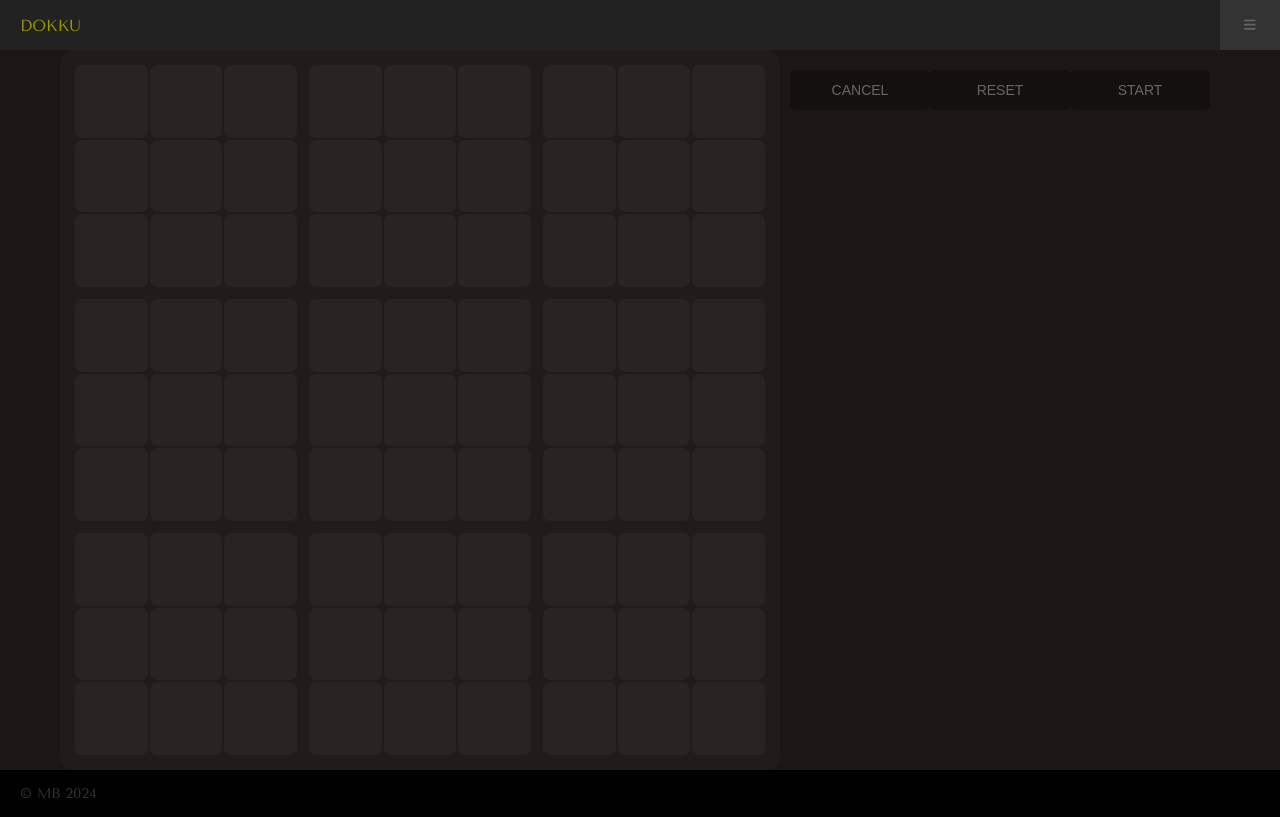
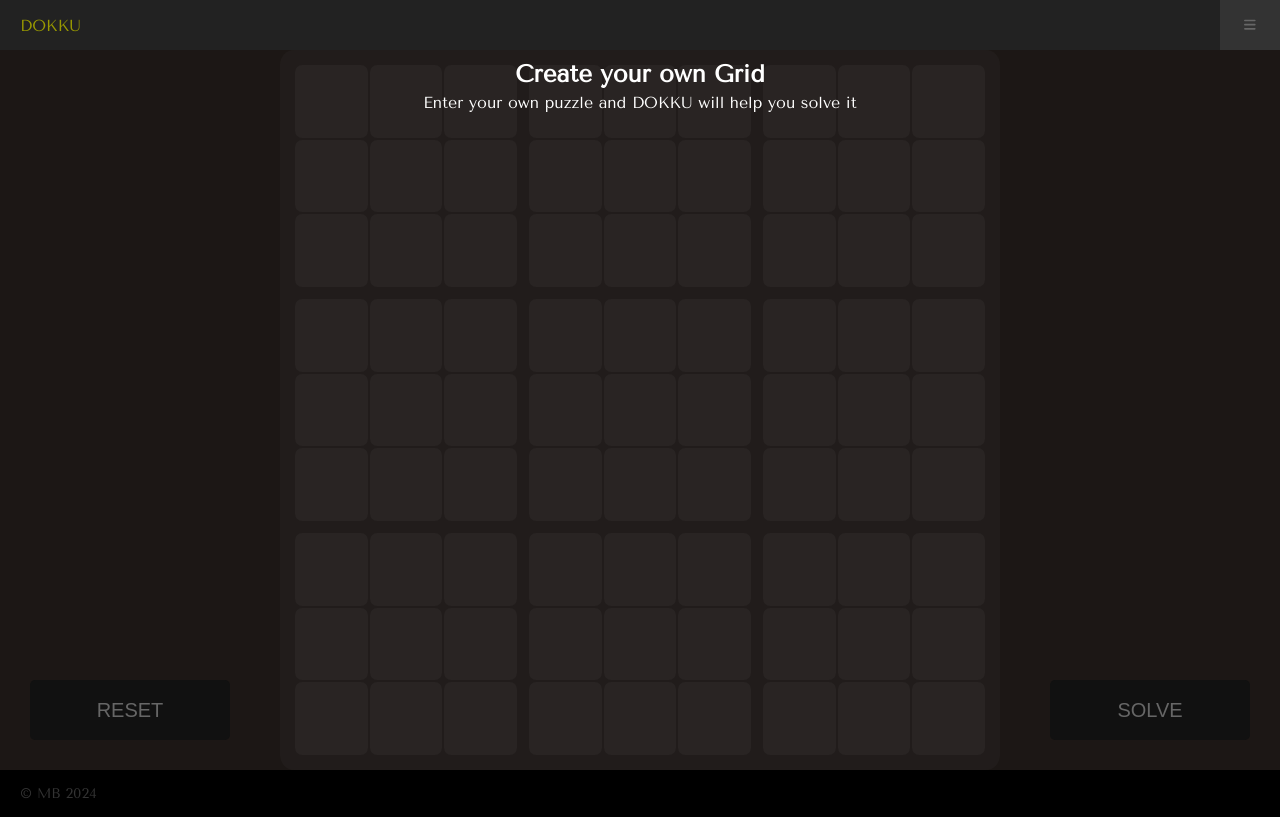
Before and after one commit to moggsterb/dokku, a Next.js app: page /builder in a window 1280 px wide. Built offline with nearby package versions, Linux system fonts and the light colour scheme; a web font is replaced by a local one.

Commit message:
Control mods

```diff
--- a/src/app/builder/page.tsx
+++ b/src/app/builder/page.tsx
@@ -1,10 +1,20 @@
+import Control from '@/components/Control';
 import MainContainer from '@/components/MainContainer';
 import Puzzle from '@/components/Puzzle';
 import { initialCells, loadCells } from '@/utils/cell';
 
 export default function Builder() {
+  const header = (
+    <Control
+      banner={{
+        title: 'Create your own Grid',
+        description: 'Enter your own puzzle and DOKKU will help you solve it',
+      }}
+    />
+  );
+
   return (
-    <MainContainer>
+    <MainContainer header={header}>
       <Puzzle
         initialCells={initialCells()}
         initialStatus={'builder'}
--- /dev/null
+++ b/src/components/BuildControls.tsx
@@ -0,0 +1,33 @@
+import { GridActions, gridToChunks, gridToString } from '@/utils/grid';
+import { IGrid } from '@/utils/types';
+import { useRouter } from 'next/navigation';
+import { Dispatch } from 'react';
+
+import styles from './Control.module.scss';
+import Control from './Control';
+
+interface Props {
+  grid: IGrid;
+  gridDispatch: Dispatch<GridActions>;
+}
+
+const BuildControls = ({ grid, gridDispatch }: Props) => {
+  const resetHandler = () => {
+    gridDispatch({ type: 'RESET_GRID' });
+  };
+
+  const outputHandler = () => {
+    console.log(gridToChunks(grid.cells));
+  };
+
+  return (
+    <Control
+      beforeActions={[{ title: 'reset', handler: resetHandler }]}
+      afterActions={[
+        { title: 'solve', url: `/play?custom=${gridToString(grid.cells)}` },
+      ]}
+    />
+  );
+};
+
+export default BuildControls;
--- a/src/components/Control.module.scss
+++ b/src/components/Control.module.scss
@@ -1,23 +1,33 @@
 .wrapper {
-  padding: 10px;
+  // padding: 10px;
   display: flex;
   justify-content: space-between;
 
   .before,
   .after,
-  .center {
+  .banner {
     flex: 1;
   }
 
+  .before,
   .after {
-    display: flex;
-    justify-content: flex-end;
+    position: fixed;
+    bottom: 50px;
   }
 
-  .center {
+  .before {
+    left: 20px;
+  }
+
+  .after {
+    right: 20px;
+  }
+
+  .banner {
     color: white;
     flex-grow: 12;
     text-align: center;
+    padding: 10px;
   }
 
   button {
@@ -25,17 +35,25 @@
     width: 140px;
     height: 40px;
     border: none;
-    background: rgba(0, 0, 0, 0.3);
+    outline: none;
+    background: #111;
     color: #666;
     text-transform: uppercase;
     font-size: 14px;
     transition: all 0.3s ease-in-out;
-    margin: 10px 0;
+    margin: 10px;
+
+    @media only screen and (min-width: 640px) {
+      width: 200px;
+      height: 60px;
+      font-size: 20px;
+    }
 
     &:hover {
-      background: rgba(0, 0, 0, 0.6);
+      background: #333;
       color: white;
       font-size: 18px;
+      color: yellow;
       cursor: pointer;
     }
   }
--- a/src/components/Control.tsx
+++ b/src/components/Control.tsx
@@ -4,21 +4,15 @@ import { ReactNode } from 'react';
 import styles from './Control.module.scss';
 import { useRouter } from 'next/navigation';
 
-type ControlAction = { title: string; url: string };
+type ControlAction = { title: string; url?: string; handler?: () => void };
 
 interface Props {
-  title: string;
-  description: string;
+  banner?: { title: string; description: string };
   beforeActions?: ControlAction[];
   afterActions?: ControlAction[];
 }
 
-const Control = ({
-  title,
-  description,
-  beforeActions = [],
-  afterActions = [],
-}: Props) => {
+const Control = ({ banner, beforeActions = [], afterActions = [] }: Props) => {
   const router = useRouter();
 
   const navHandler = (url: string) => {
@@ -26,9 +20,18 @@ const Control = ({
   };
 
   const renderButtons = (actions: ControlAction[]) => {
-    return actions.map(({ url, title }, index) => {
+    return actions.map(({ url, title, handler }, index) => {
       return (
-        <button key={index} onClick={() => navHandler(url)}>
+        <button
+          key={index}
+          onClick={() => {
+            if (url) {
+              navHandler(url);
+            } else if (handler) {
+              handler();
+            }
+          }}
+        >
           {title}
         </button>
       );
@@ -40,10 +43,12 @@ const Control = ({
       {beforeActions.length > 0 && (
         <div className={styles.before}>{renderButtons(beforeActions)}</div>
       )}
-      <div className={styles.center}>
-        <h1>{title}</h1>
-        <p>{description}</p>
-      </div>
+      {banner && (
+        <div className={styles.banner}>
+          <h1>{banner.title}</h1>
+          <p>{banner.description}</p>
+        </div>
+      )}
 
       {afterActions.length > 0 && (
         <div className={styles.after}>{renderButtons(afterActions)}</div>
--- a/src/components/ControlBuilder.tsx
+++ /dev/null
@@ -1,42 +0,0 @@
-import { GridActions, gridToChunks, gridToString } from '@/utils/grid';
-import { IGrid } from '@/utils/types';
-import { useRouter } from 'next/navigation';
-import { Dispatch } from 'react';
-
-import styles from './Control.module.scss';
-
-interface Props {
-  grid: IGrid;
-  gridDispatch: Dispatch<GridActions>;
-}
-
-const ControlBuilder = ({ grid, gridDispatch }: Props) => {
-  const router = useRouter();
-
-  const backHandler = () => {
-    router.push('/');
-  };
-
-  const resetHandler = () => {
-    gridDispatch({ type: 'RESET_GRID' });
-  };
-
-  const outputHandler = () => {
-    console.log(gridToChunks(grid.cells));
-  };
-
-  const startHandler = () => {
-    router.push(`/play?custom=${gridToString(grid.cells)}`);
-  };
-
-  return (
-    <div className={styles.wrapper}>
-      <button onClick={backHandler}>cancel</button>
-      <button onClick={resetHandler}>reset</button>
-      {/* <button onClick={outputHandler}>output</button> */}
-      <button onClick={startHandler}>start</button>
-    </div>
-  );
-};
-
-export default ControlBuilder;
--- a/src/components/Puzzle.tsx
+++ b/src/components/Puzzle.tsx
@@ -5,7 +5,7 @@ import MainContainer from './MainContainer';
 import Grid from './Grid';
 
 import useControl from '@/utils/hooks/useControl';
-import ControlBuilder from './ControlBuilder';
+import BuildControls from './BuildControls';
 import SolveControls from './SolveControls';
 
 import styles from './Puzzle.module.scss';
@@ -49,7 +49,7 @@ const Puzzle = ({
         gridDispatch={gridDispatch}
       />
       {gridStatus === 'builder' && (
-        <ControlBuilder grid={grid} gridDispatch={gridDispatch} />
+        <BuildControls grid={grid} gridDispatch={gridDispatch} />
       )}
       {(gridStatus === 'ready' || gridStatus === 'auto') && (
         <SolveControls grid={grid} gridDispatch={gridDispatch} />
```
Also changed, not shown: src/app/selector/[level]/page.tsx (+4 -6 lines), src/app/selector/preview/[id]/page.tsx (+6 -8 lines).
